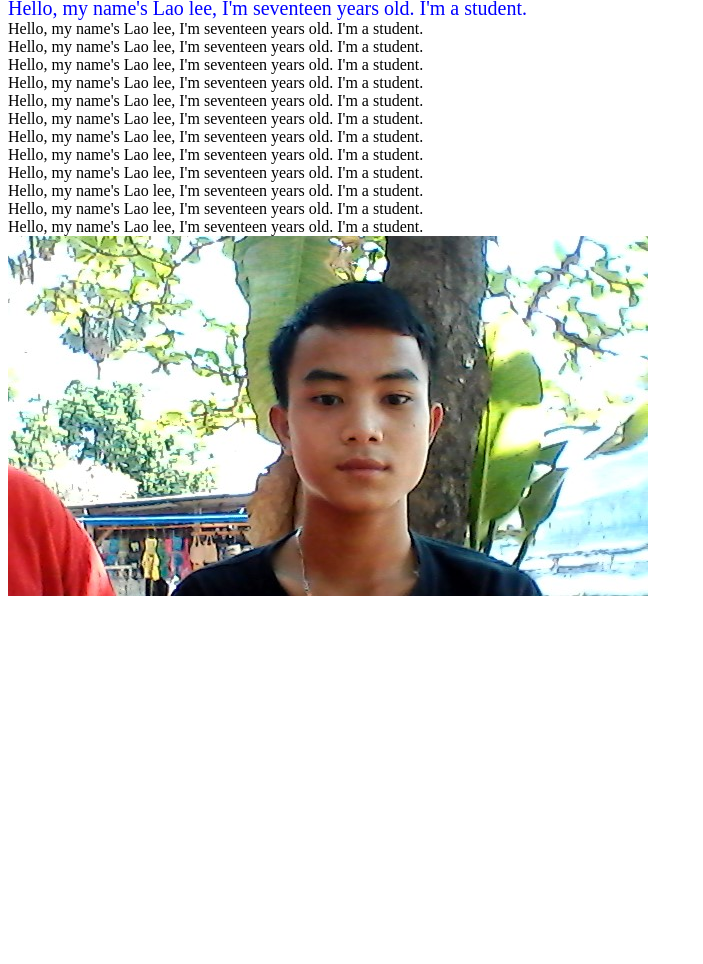
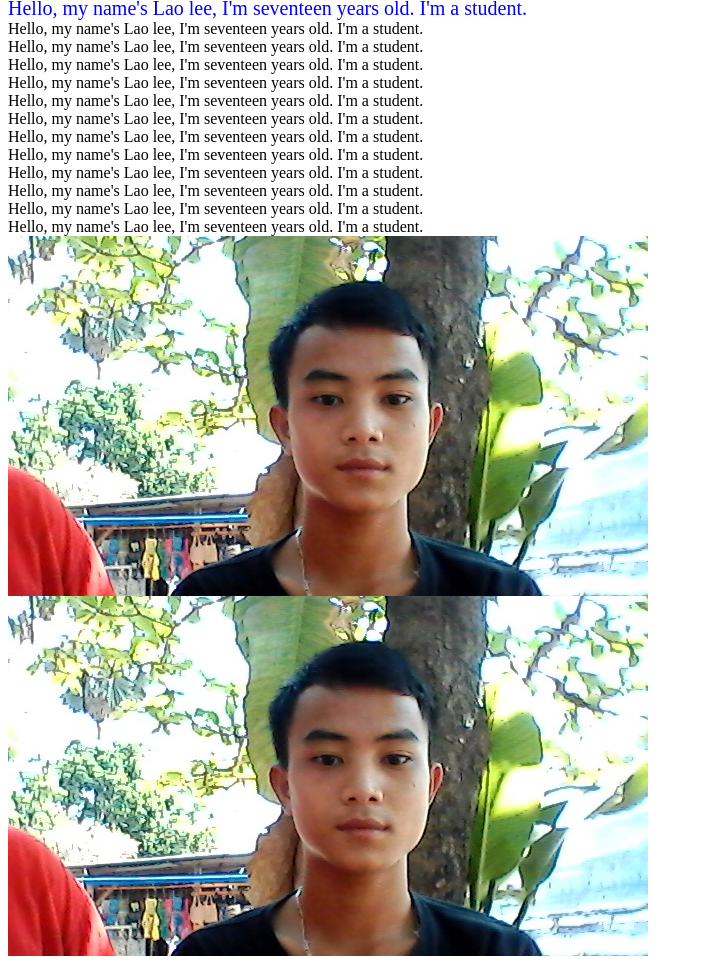
Before and after one commit to LeesengHer/LeesengHer.github.io, a plain HTML site: page index.html in a window 1280 px wide. Shown: the part 447-1411 px from the top of the page, without its empty margins (0-703 px from the left). Before the commit the page ends 1051 px from the top, so only its background shows below. Drawn offline with Linux system fonts and the light colour scheme.

Commit message:
Update index.html

```diff
--- a/index.html
+++ b/index.html
@@ -18,5 +18,6 @@
 <div>Hello, my name's Lao lee, I'm seventeen years old. I'm a student.</div>
 <div>Hello, my name's Lao lee, I'm seventeen years old. I'm a student.</div>
 <img src='WIN_20240313_10_21_15_Pro.jpg'></img>
+<img src='WIN_20240313_10_21_15_Pro.jpg'></img>
 </body>
 </html>
```
